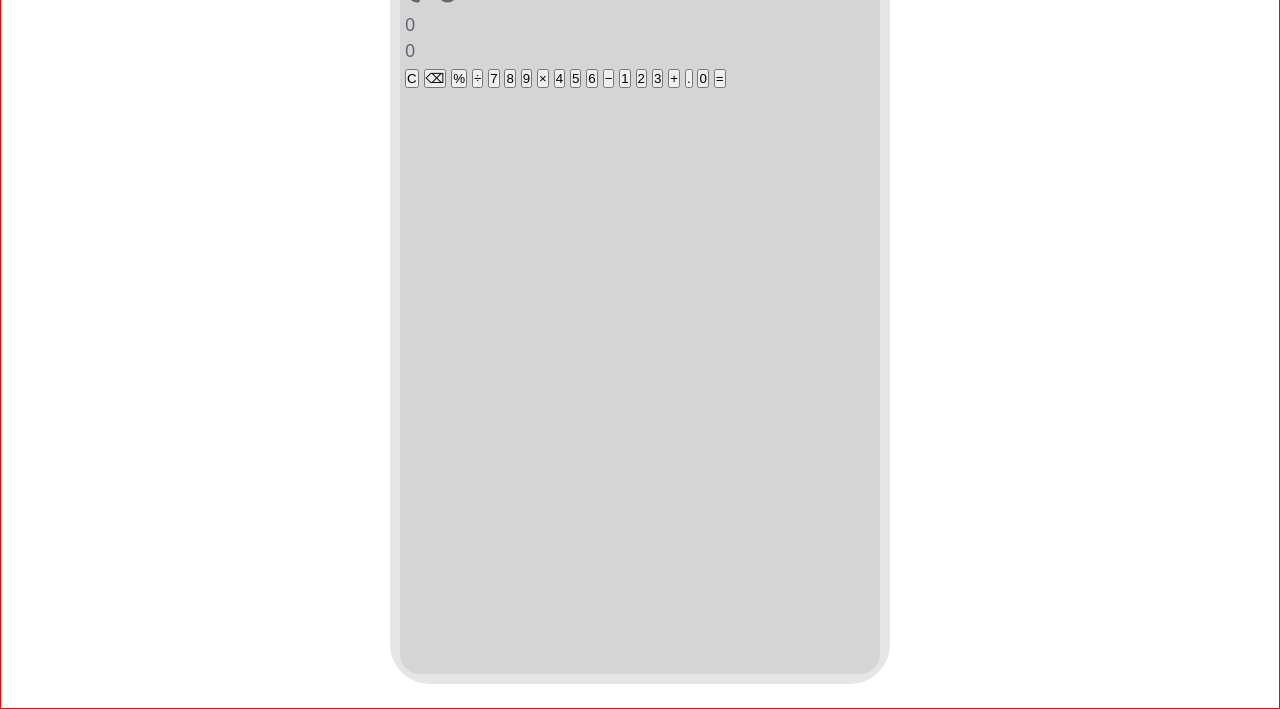
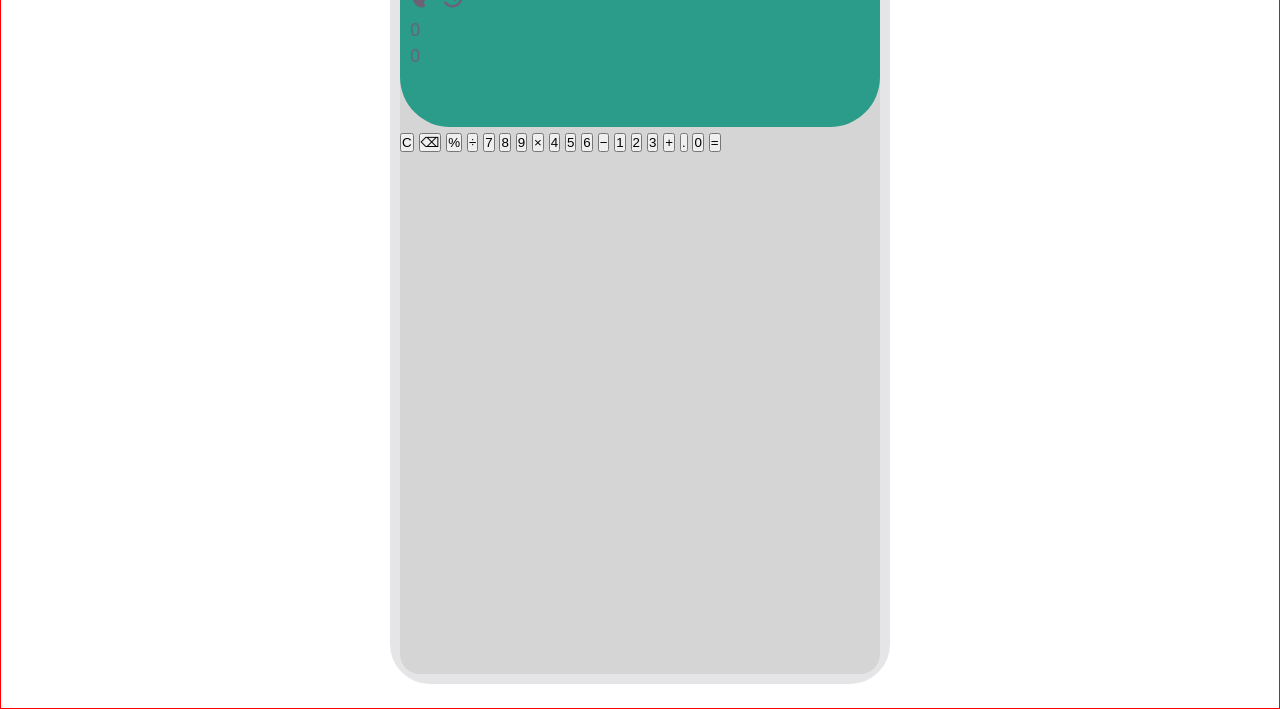
Before and after one commit to hapakjm/calculator-app, a website built with Vite: page calculator-js/index.html in a window 1280 px wide. Shown: the part 91-800 px from the top of the page. Built offline with nearby package versions, Linux system fonts and the light colour scheme.

Commit message:
Add display styles in style.css

```diff
--- a/calculator-js/src/style.css
+++ b/calculator-js/src/style.css
@@ -88,11 +88,19 @@ main {
 #app {
   width: 100%;
   height: 100%;
-  padding: 5px;
-  background-color: #d5d5d5;
   border-radius: 20px;
   corner-shape: squircle;
+  background-color: #d5d5d5;
   color: var(--text);
+  overflow: hidden;
+}
+
+.display {
+  height: 25%;
+  padding: 10px;
+  border-radius: 0 0 50px 50px;
+  background-color: #2b9c8a;
+  corner-shape: squircle;
 }
 
 .display-icon-menu {
```
